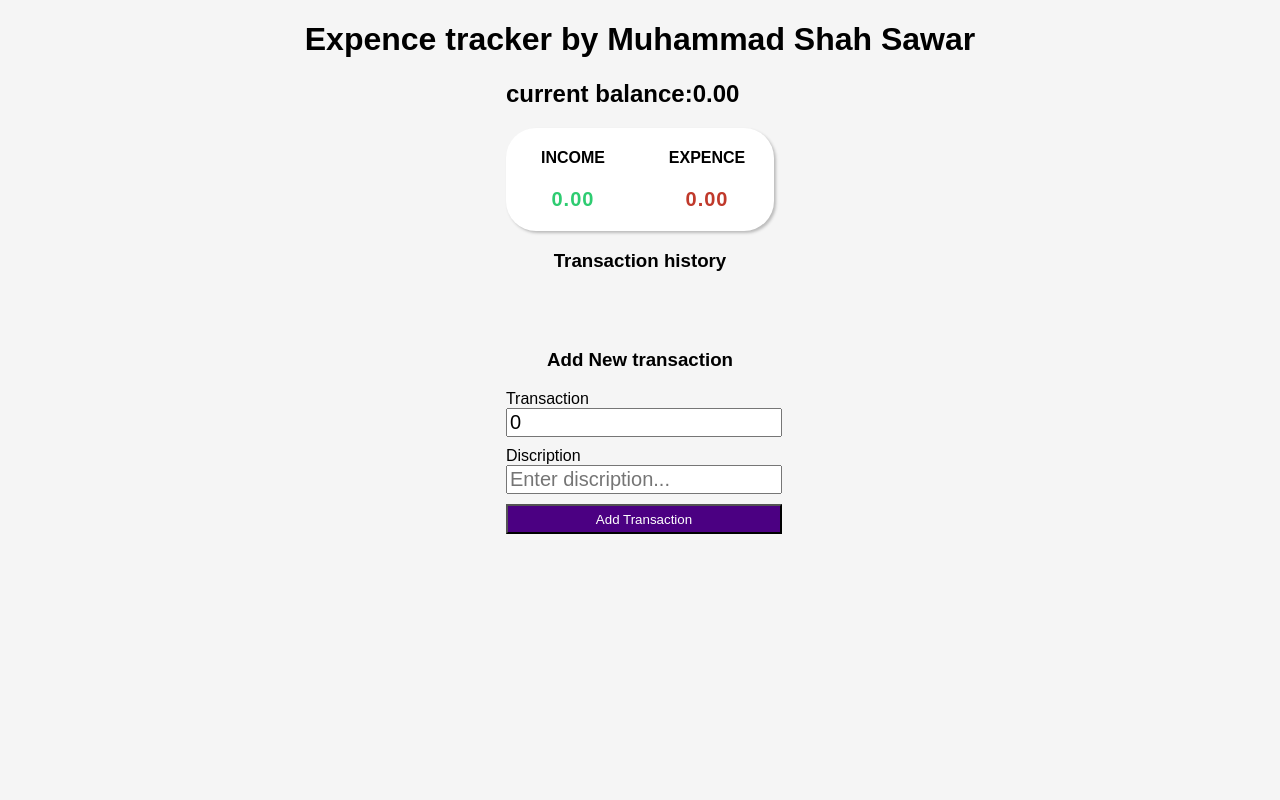
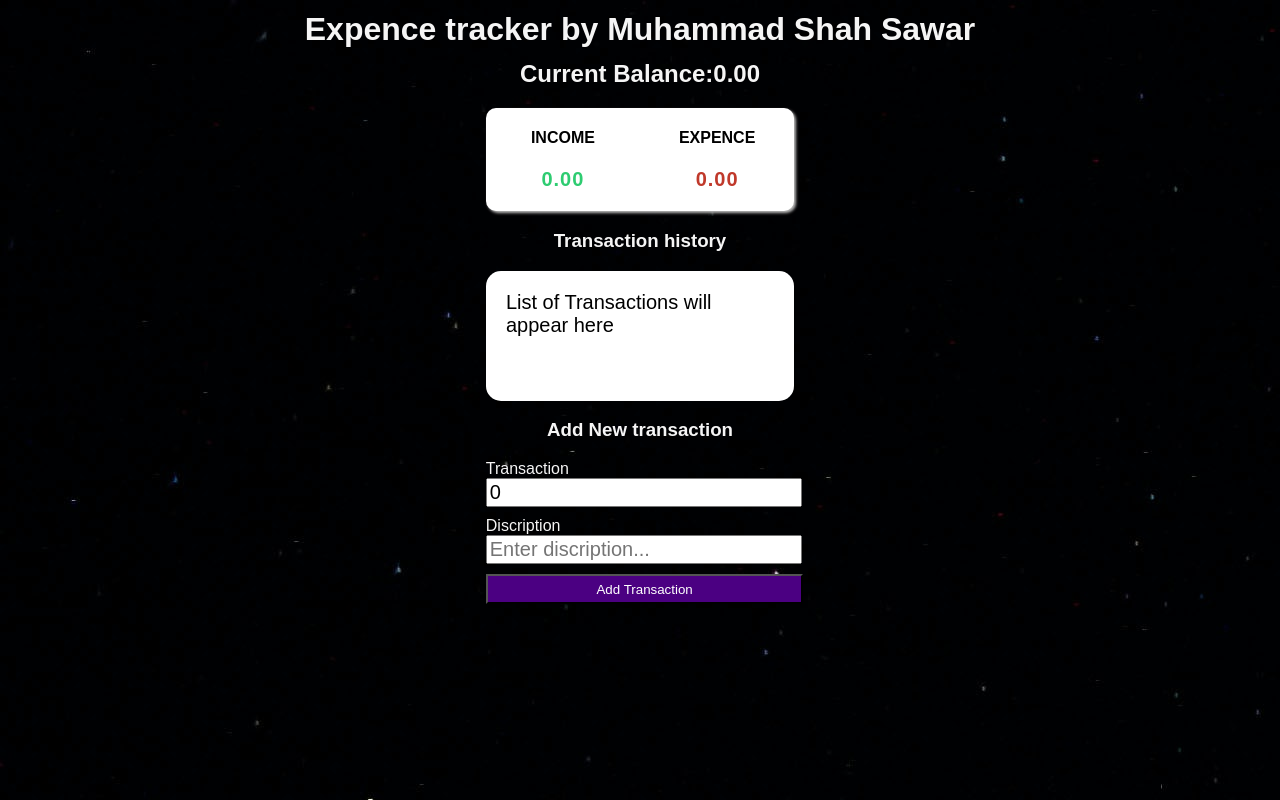
Before and after one commit to shahsawar92/ExpenseTrackerApp, a React (Create React App) app: page / in a window 1280 px wide. Built offline with nearby package versions, Linux system fonts and the light colour scheme.

Commit message:
added background plus removed bugs from css - so completed

```diff
--- a/src/App.css
+++ b/src/App.css
@@ -4,7 +4,8 @@ padding: 0;
 }
 
 body{
-background-color: #f5f5f5;
+background-image: url("background.jpg");
+color: #f5f5f5;
 display: flex;
 flex-direction: column;
 min-height: 0vh;
@@ -18,22 +19,38 @@ padding: 0;
   display: block;
   margin-left: auto;
   margin-right: auto;
-  width: 40%;
+  width:  46%;
   /* width: 300px;
   height: 100px; */
   /* border: 1px solid black; */
   box-sizing: border-box;
 }
+.container1{
+  display: block;
+  margin-left: auto;
+  margin-right: auto;
+  width:  100%;
+  align-items: center;
+  text-align: center;
+  margin-top: -10px;
+  /* width: 300px;
+  height: 100px; */
+  /* border: 1px solid black; */
+  box-sizing: border-box;
+}
+.colr{
+  color:black;
+}
 
 .sum{
   margin-left: auto;
   margin-right: auto;
-  width: 40%;
+  width: 46%;
   display: flex;
   flex-direction: row;
   justify-content: space-between;
   background-color: white;
-  border-radius: 30px;
+  border-radius: 10px;
   box-shadow: 2px 2px 3px #bbb;
   text-transform: uppercase;
   text-align: center;
@@ -58,24 +75,44 @@ padding: 0;
 }
 .history h3{
   text-align: center;
+  padding-bottom: 0px;
+  margin-bottom: 0fr;
+
 }
 
 .history .history-underline{
   width: 40%;
   height: 4px;
+  margin: 0;
+  background-color: white;
 
-  margin: 0 auto;
 }
 
 .history .history-list{
   list-style: none;
+  height: 90px;
   font-size: 20px;
-  margin-right: 40px;
   overflow-y: scroll;
+  margin-right: 20px;
   padding: 20px;
-  height: auto;
   margin: 0 auto;
-  overflow: hidden;
+ width: 40%;
+  border-radius: 15px;
+}
+
+input::-webkit-outer-spin-button,
+input::-webkit-inner-spin-button {
+  -webkit-appearance:initial;
+   margin: 0;
+}
+.history .history-list li::-webkit-scrollbar {
+  width: 0;
+  height: 0;
+}
+
+.history .history-list::-webkit-scrollbar {
+  width: 0;
+  height: 0;
 }
 
 .history .history-list li{
@@ -83,6 +120,7 @@ padding: 0;
   border-bottom: 1px solid #bbb;
   padding-bottom: 5px;
   padding-top: 5px;
+
   display: block;
 }
 .item-plus:hover{
@@ -122,7 +160,6 @@ padding: 0;
   background-color: #c0392b;
   color: white;
   border: none;
-
   font-weight: 600;
   transform: translate(-110%, -160%);
 }
--- a/src/components/balance.js
+++ b/src/components/balance.js
@@ -7,8 +7,8 @@ function Bal(){
     const amounts = transactions.map(transaction => transaction.money);
     const total = amounts.reduce((acc, item) => (acc += item), 0).toFixed(2);
 
-  return( <div  className="container">
-    <h2>current balance:<span>{total}</span></h2>
+  return( <div  className="container1">
+    <h2>Current Balance:<span>{total}</span></h2>
 
   </div> );
 }
--- a/src/components/header.js
+++ b/src/components/header.js
@@ -1,8 +1,8 @@
 import React from 'react';
 
 function Head(){
-  return( <div>
-    <h1>Expence tracker by Muhammad Shah Sawar</h1>
+  return( <div className="container1">
+    <h1 >Expence tracker by Muhammad Shah Sawar</h1>
   </div> );
 }
  export default Head;
--- a/src/components/summery.js
+++ b/src/components/summery.js
@@ -15,10 +15,10 @@ function Sum(){
   ).toFixed(2);
 
   return( <div className="sum">
-    <div><h4>income</h4>
+    <div><h4 className="colr">income</h4>
     <p className="money plus">{income}</p>
     </div>
-    <div><h4>expence</h4>
+    <div><h4 className="colr">expence</h4>
   <p className="money minus">{expense}</p>
     </div>
   </div> );
--- a/src/components/transaction.js
+++ b/src/components/transaction.js
@@ -10,7 +10,8 @@ function Trans(){
 
        <div className="history history-underline">
             <h3>Transaction history</h3>
-              <ul className="history-list history-underline">
+              <ul className="history-list history-underline colr">
+                   {transactions.length==0 && <div style={{color:'black'}}>List of Transactions will appear here</div>}
                      {transactions.map(transactions =><Each key={transactions.id} transactions={transactions} /> ) }
               </ul>
   </div>
```
Also changed, not shown: src/background.jpg (added), src/mycontext/AppReducer.js (line endings or trailing spaces).
